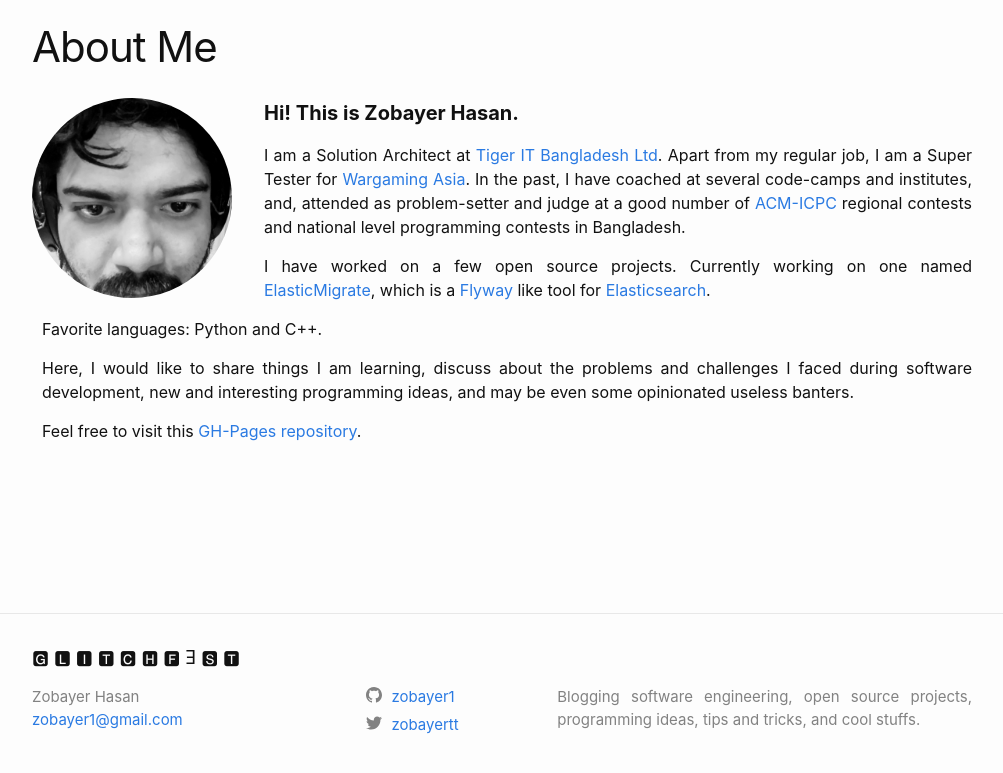
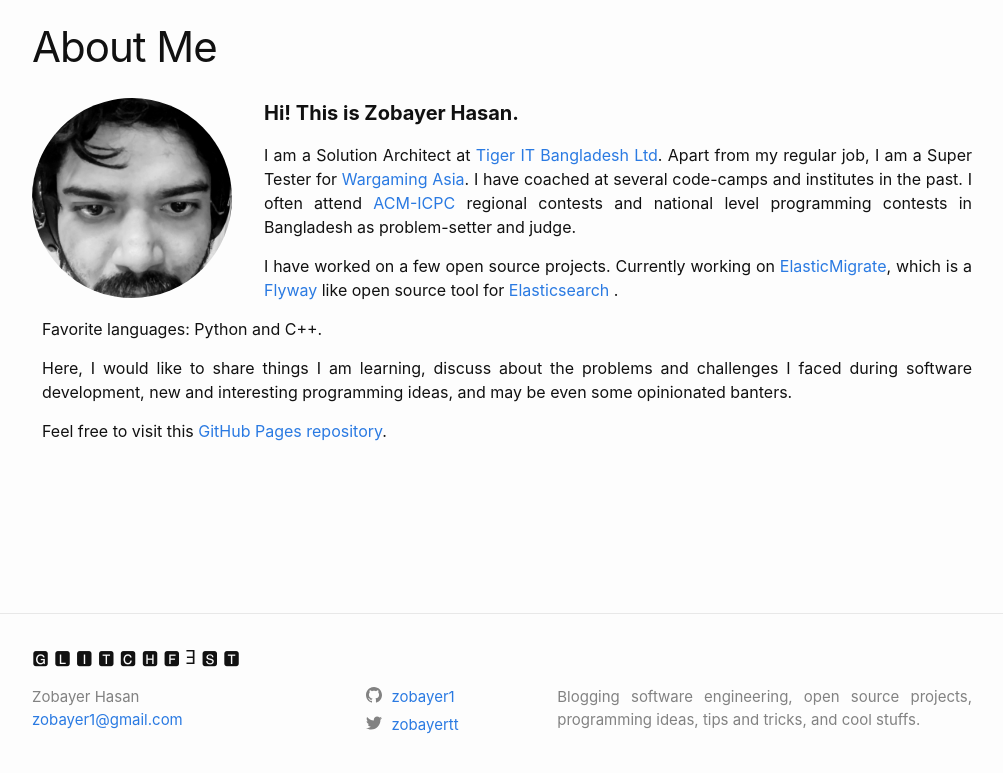
Before and after one commit to zobayer1/zobayer1.github.io, a Jekyll site: the page built from about.html, in a window 1280 px wide, cut to the strip 104-877 px from the top of the page. Shown: the whole strip, without its empty margins (138-1141 px from the left). Built offline with Jekyll 4.4.1, drawn with Linux system fonts in a browser that asks for light colours.

Commit message:
Update about me page

```diff
--- a/about.html
+++ b/about.html
@@ -30,15 +30,15 @@ permalink: /about/
   <div class="float-left"><img class="rounded" src="{{ '/assets/img/about/about.png' | relative_url }}" height="200px" width="200px"></div>
   <div class="about">
     <h4><strong>Hi! This is {{site.author}}.</strong></h4>
-    <p>I am a Solution Architect at <a href="http://www.tigerit.com/">Tiger IT Bangladesh Ltd</a>. Apart from my regular job,
-    I am a Super Tester for <a href="https://asia.wargaming.net/en">Wargaming Asia</a>. In the past, I have coached at several
-    code-camps and institutes, and, attended as problem-setter and judge at a good number of <a href="https://icpc.global/">ACM-ICPC</a>
-    regional contests and national level programming contests in Bangladesh.</p>
-    <p>I have worked on a few open source projects. Currently working on one named <a href="https://github.com/zobayer1/elastic-migrate">
-    ElasticMigrate</a>, which is a <a href="https://flywaydb.org/">Flyway</a> like tool for <a href="https://www.elastic.co/">Elasticsearch</a>.</p>
+    <p>I am a Solution Architect at <a href="http://www.tigerit.com/">Tiger IT Bangladesh Ltd</a>. Apart from my regular job, I am a Super Tester for
+    <a href="https://asia.wargaming.net/en">Wargaming Asia</a>. I have coached at several code-camps and institutes in the past. I often attend
+    <a href="https://icpc.global/">ACM-ICPC</a> regional contests and national level programming contests in Bangladesh as problem-setter and judge.</p>
+    <p>I have worked on a few open source projects. Currently working on <a href="https://github.com/zobayer1/elastic-migrate">
+    ElasticMigrate</a>, which is a <a href="https://flywaydb.org/">Flyway</a> like open source tool for <a href="https://www.elastic.co/">Elasticsearch
+    </a>.</p>
     <p>Favorite languages: Python and C++.</p>
     <p>Here, I would like to share things I am learning, discuss about the problems and challenges I faced during software development, new and interesting
-    programming ideas, and may be even some opinionated useless banters.</p>
-    <p>Feel free to visit this <a href="https://github.com/zobayer1/zobayer1.github.io">GH-Pages repository</a>.</p>
+    programming ideas, and may be even some opinionated banters.</p>
+    <p>Feel free to visit this <a href="https://github.com/zobayer1/zobayer1.github.io">GitHub Pages repository</a>.</p>
   </div>
 </div>
```
